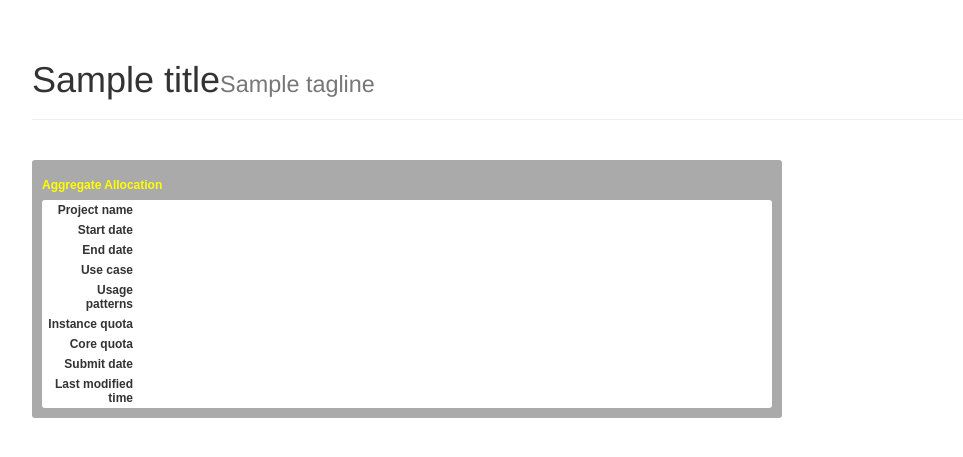
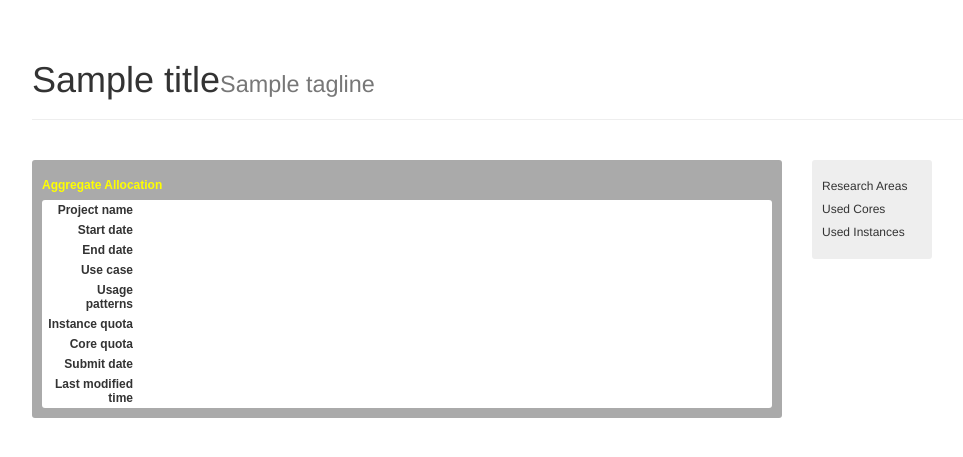
Before and after one commit to rrothwell/langstroth, a Django app: template nectar_allocations/templates/project_details.html in a window 1280 px wide. Shown: the part 52-509 px from the top of the page, without its empty margins (38-1001 px from the left). Run offline with Django 3.2, Linux system fonts and the light colour scheme; the template is opened without the code that fills it: most values are stand-ins (such as "Sample title", 1, 10 or a date in 2020); lists and menus that the app fills with data are empty; parts of the project's set-up code (start-up, migrations or seed data) failed here and were passed over; some libraries are stand-ins or nearby versions.

Commit message:
RR: added pie charts to project page as per Michael's work.

```diff
--- a/langstroth/static/css/master-detail.css
+++ b/langstroth/static/css/master-detail.css
@@ -57,6 +57,20 @@ table.details-table caption{
 
 /* Master List */
 
+.project-visualisation-container {
+	width: 120px;
+	vertical-align: middle;
+	text-align: left;
+	background-color: #eeeeee;
+	border-radius:3px;
+	padding: 10px;
+}
+
+.project-visualisation-container h4 {
+	font-size: 12px;
+}
+
+
 .master-list-container {
 	width: 52.5em;
 	vertical-align: middle;
--- a/langstroth/static/js/project_details.js
+++ b/langstroth/static/js/project_details.js
@@ -14,9 +14,21 @@ var headings = {
 	"modified_time" : "Last modified time"
 };
 
-function projectDetails(elementId) {
-	d3.json("/nacc/rest/allocations/" + allocationId + "/project/summary", function(error, project_summary) {
-			var table = d3.select(elementId).append("table")
+var toolTip = d3.select("body")
+				.append("div")
+				.style("position", "absolute")
+				.style("z-index", "10")
+				.style("visibility", "hidden")
+				.style("background-color", "#bbbbbb")
+				.style("color", "yellow")
+				.style("padding", "2px 4px 2px 4px")
+				.style("border-radius", "3px")
+				.text("a simple tooltip");
+
+
+function tabulateSummary(pageAreaSelector, project_summary) {
+
+	var table = d3.select(pageAreaSelector).append("table")
 					.attr("class", "details-table");
 
 	var caption = table.append("caption")
@@ -43,7 +55,146 @@ function projectDetails(elementId) {
 		.text(function(row) {
 			return project_summary[row];
 		});
+}
+function graphQuota(pageAreaSelector, quotaKey, usage) {
+
+	var width = 100,
+	    height = 100,
+	    radius = Math.min(width, height) / 2;
+
+	var color = d3.scale.ordinal()
+		// used then unused.
+	    .range(["#5687d1", "#dddddd"]);
+
+	var pie = d3.layout.pie()
+	    .value(function(d) {
+	    	return d;
+	    });
+
+	var arc = d3.svg.arc()
+	    .outerRadius(radius)
+	    .innerRadius(radius*0.5)
+	    .startAngle(function(d) { return (2*Math.PI) -d.startAngle; })
+	    .endAngle(function(d) { return (2*Math.PI) -d.endAngle; });
+
+	var svg = d3.select(pageAreaSelector).append("svg")
+	    .attr("width", width)
+	    .attr("height", height)
+	  .append("g")
+	    .attr("transform", "translate(" + width / 2 + "," + height / 2 + ")");
+
+		var g = svg.selectAll(".arc")
+		      .data(pie(usage))
+		    .enter().append("g")
+		      .attr("class", "arc");
+
+		  g.append("path")
+		      .attr("d", arc)
+		      .style("fill", function(d, i) {
+		    	  return color(i);
+		    	 });
+
+		  g.append("text")
+		      .attr("transform", function(d) { return "translate(" + arc.centroid(d) + ")"; })
+		      .attr("dy", ".35em")
+		      .style("text-anchor", "middle")
+		      .text(function(d) {
+		    		var usageQuota = (usage[0] + usage[1]) + "";
+		    	  return d.data == "0" ? "" : d.data + "/" + usageQuota;
 		    	 });
 }
 
-projectDetails("#project-details");
+function graphFieldOfResearch(pageAreaSelector, forUsage, forTranslation) {
+	var width = 100,
+    	height = 100,
+	    radius = Math.min(width, height) / 2;
+
+	var color = d3.scale.ordinal()
+		// for 1, 2 3.
+	    .range(["#ff0000", "#00ff00", "#0000ff"]);
+
+	var pie = d3.layout.pie()
+	    .value(function(d) {
+	    	return d.percent;
+	    });
+
+	var arc = d3.svg.arc()
+	    .outerRadius(radius)
+	    .innerRadius(radius*0.5)
+	    .startAngle(function(d) { return (2*Math.PI) -d.startAngle; })
+	    .endAngle(function(d) { return (2*Math.PI) -d.endAngle; });
+
+	var svg = d3.select(pageAreaSelector).append("svg")
+	    .attr("width", width)
+	    .attr("height", height)
+	  .append("g")
+	    .attr("transform", "translate(" + width / 2 + "," + height / 2 + ")");
+
+	  var path = svg.datum(forUsage).selectAll("path")
+	      .data(pie)
+	    .enter().append("path")
+	      .attr("fill", function(d, i) { return color(i); })
+	      .attr("d", arc)
+	      .each(function(d) {
+	    	  this._current = d;
+	    	 }); // store the initial angles
+
+	  var g = svg.selectAll(".arc")
+	      .data(pie(forUsage))
+	    .enter().append("g")
+	      .attr("class", "arc");
+
+	  var text = g.append("text")
+	      .attr("transform", function(d) { return "translate(" + arc.centroid(d) + ")"; })
+	      .attr("dy", ".35em")
+	      .style("text-anchor", "middle")
+	       .on("mouseover", showRelatedLabels)
+	       .on("mousemove", moveRelatedLabels)
+	       .on("mouseout", hideRelatedLabels)
+	      .text(function(d) {
+	    	  return d.data.code;
+	    	 });
+
+	//---- Popup showing details.
+
+	  function showFor(d) {
+		  var markup = "<div class='for-container'>"
+	  			+ forTranslation[d.data.code]
+	  			+ "</div>";
+		  toolTip.html(markup);
+	  }
+
+	  function showRelatedLabels(d, i) {
+		  showFor(d);
+		  toolTip.style("visibility", "visible");
+	  }
+
+	  function moveRelatedLabels(d, i) {
+	  	var top = (d3.event.pageY - 10) + "px";
+	  	var left = (d3.event.pageX + 10) + "px";
+	  	toolTip.style("top", top).style("left", left);
+	  }
+
+	  function hideRelatedLabels(d, i) {
+	  	toolTip.style("visibility", "hidden");
+	  }
+}
+
+function projectDetails() {
+	d3.json("/nacc/rest/for_codes", function(error, forTranslation) {
+		d3.json("/nacc/rest/allocations/" + allocationId + "/project/summary", function(error, project_summary) {
+			tabulateSummary("#project-summary", project_summary);
+			var forUsage = [
+                {'code': project_summary.field_of_research_1, 'percent': project_summary.for_percentage_1},
+                {'code': project_summary.field_of_research_2, 'percent': project_summary.for_percentage_2},
+                {'code': project_summary.field_of_research_3, 'percent': project_summary.for_percentage_3}];
+			graphFieldOfResearch("#research-pie-chart", forUsage, forTranslation);
+			var coreUsage = [project_summary.cores, project_summary.core_quota - project_summary.cores];
+			graphQuota("#core-pie-chart","cores", coreUsage);
+			instanceUsage = [project_summary.instances, project_summary.instance_quota - project_summary.instances];
+			graphQuota("#instance-pie-chart","instances", instanceUsage);
+		});
+	});
+}
+
+projectDetails();
--- a/nectar_allocations/templates/project_details.html
+++ b/nectar_allocations/templates/project_details.html
@@ -8,7 +8,23 @@
 {% block content %}
 		<div class="row">
 			<div class="col-md-8">
-				<div id="project-details" class='project-details-container'></div>
+				<div id="project-summary" class='project-details-container'></div>
+			</div>
+			<div class="col-md-4">
+				<div id="visualisation" class='project-visualisation-container'>
+					<div>
+						<h4>Research Areas</h4>
+						<div id="research-pie-chart" class='project-chart-container'></div>
+					</div>
+					<div>
+						<h4>Used Cores</h4>
+						<div id="core-pie-chart" class='project-chart-container'></div>
+					</div>
+					<div>
+						<h4>Used Instances</h4>
+						<div id="instance-pie-chart" class='project-chart-container'></div>
+					</div>
+				</div>
 			</div>
 		</div>
 		<div class="row">
```
Also changed, not shown: nectar_allocations/models/allocation.py (+14 -0 lines), nectar_allocations/tests/test_db_allocation.py (+16 -0 lines). Lines whose indentation alone changed are shown as unchanged.
